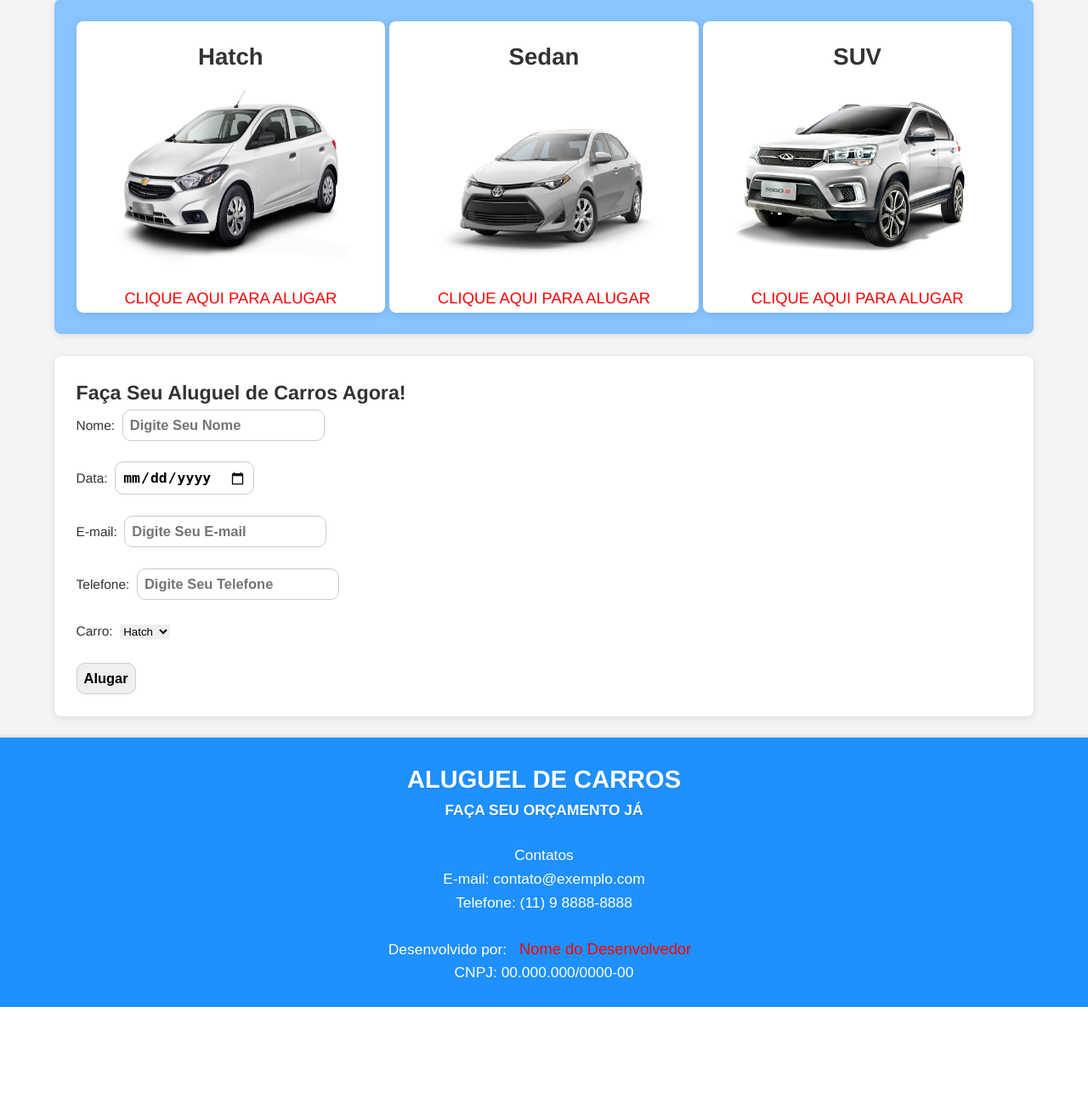
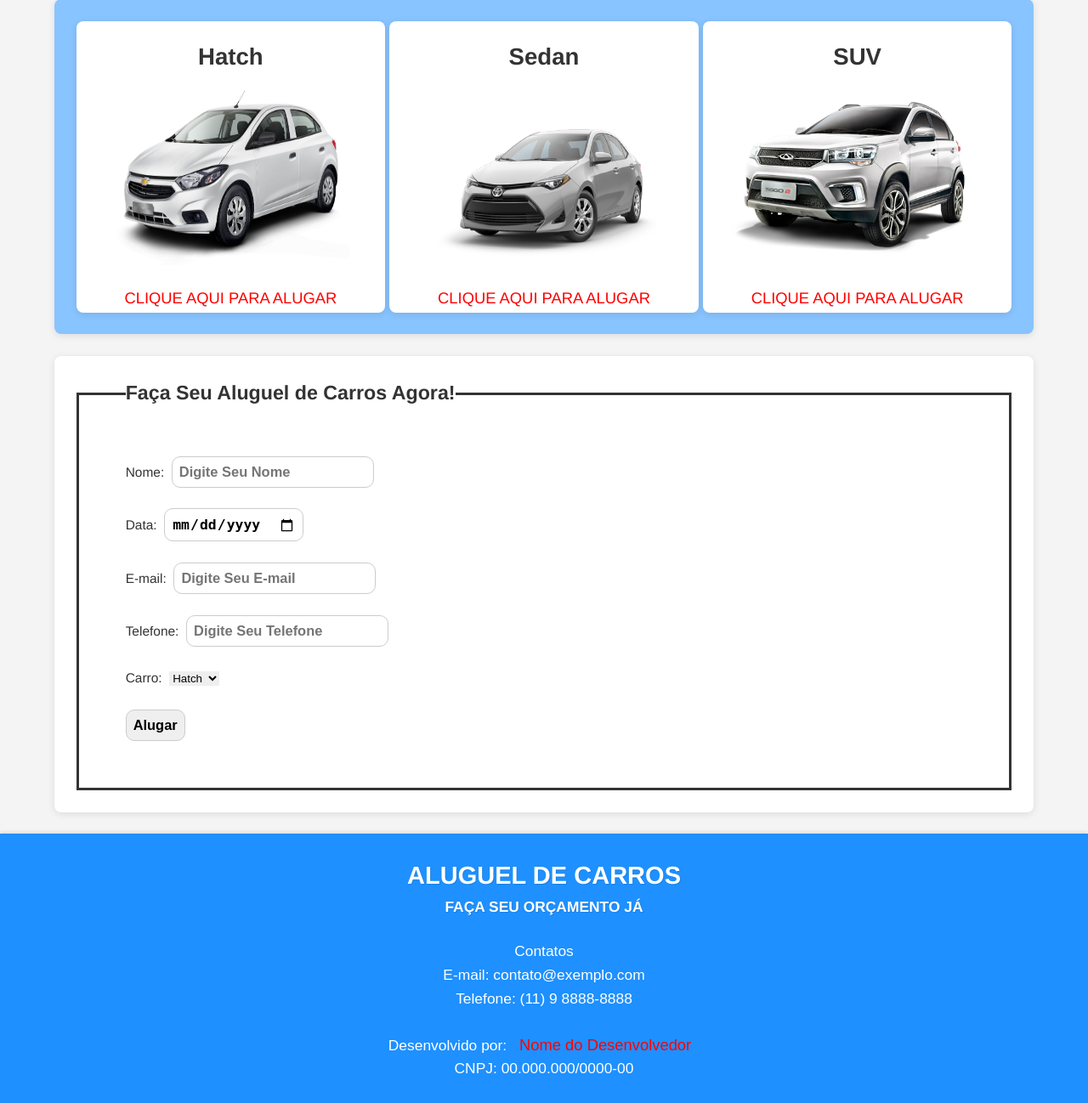
Before and after one commit to lamon-santos/sistema-de-aluguel-de-carros-em-php, a PHP site: page / in a window 1280 px wide. Shown: the part 436-1734 px from the top of the page at 85% size. Before the commit the page ends 1621 px from the top, so only its background shows below. Run offline with PHP 8.4, Linux system fonts and the light colour scheme.

Commit message:
colocando o fieldset visivel no css

```diff
--- a/index.php
+++ b/index.php
@@ -67,6 +67,11 @@
             font-size: 1.9rem;
             transition: background-color 0.3s ease;
             font: bold;
+        }
+
+        fieldset{
+           border: solid;
+           padding: 5%;
         }
 
     </style>
```
